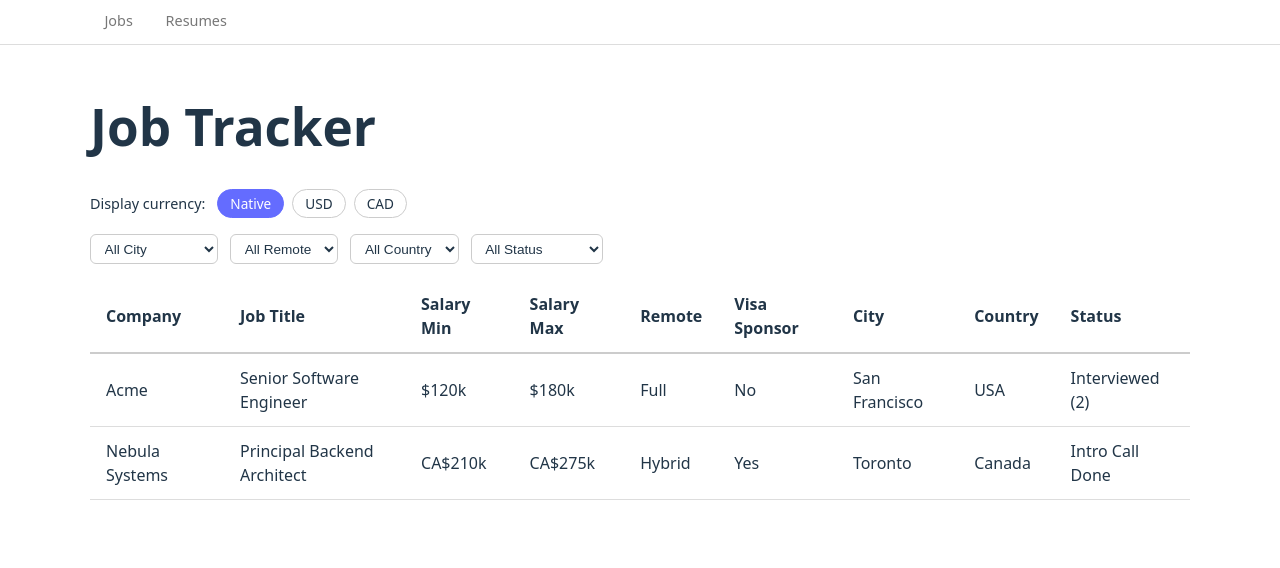
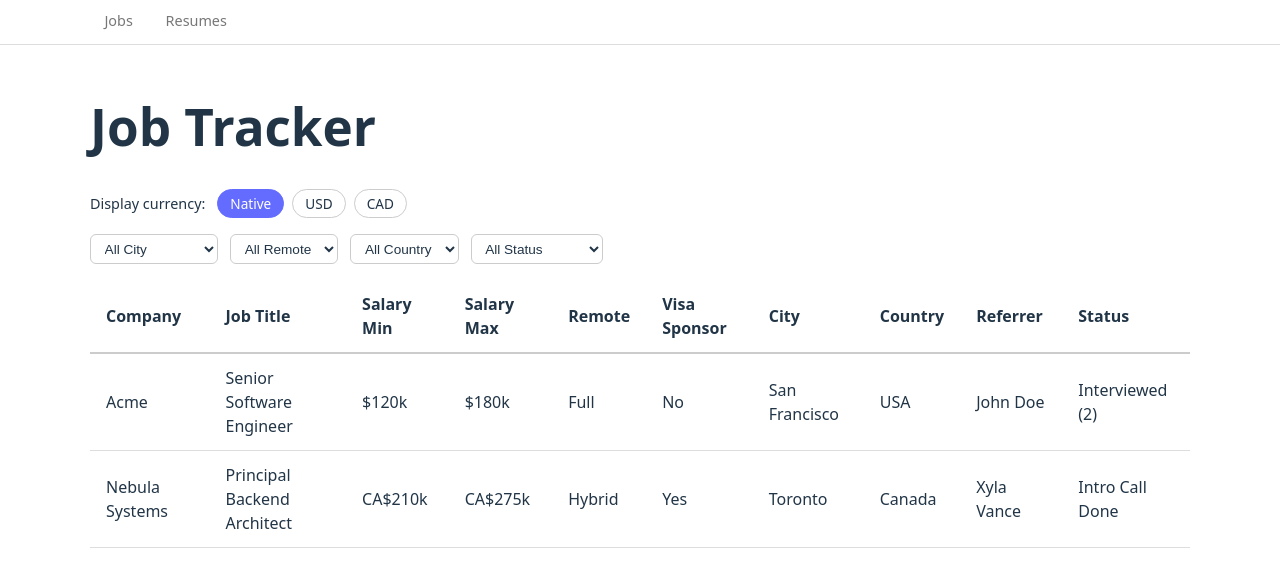
Before and after one commit to fiffty/JobCinch, a React (Vite) app: page / in a window 1280 px wide. Shown: the top 568 px of the page. Built offline with nearby package versions, Linux system fonts and the light colour scheme.

Commit message:
Add referrer column to jobs list

```diff
--- a/src/pages/JobsIndex.tsx
+++ b/src/pages/JobsIndex.tsx
@@ -222,6 +222,10 @@ export default function JobsIndex() {
       }),
       columnHelper.accessor('city', { header: 'City' }),
       columnHelper.accessor('country', { header: 'Country' }),
+      columnHelper.accessor('referrer', {
+        header: 'Referrer',
+        cell: (info) => info.getValue()?.name ?? '',
+      }),
       columnHelper.accessor((row) => getStatusLabel(row.status), {
         id: 'status',
         header: 'Status',
```
